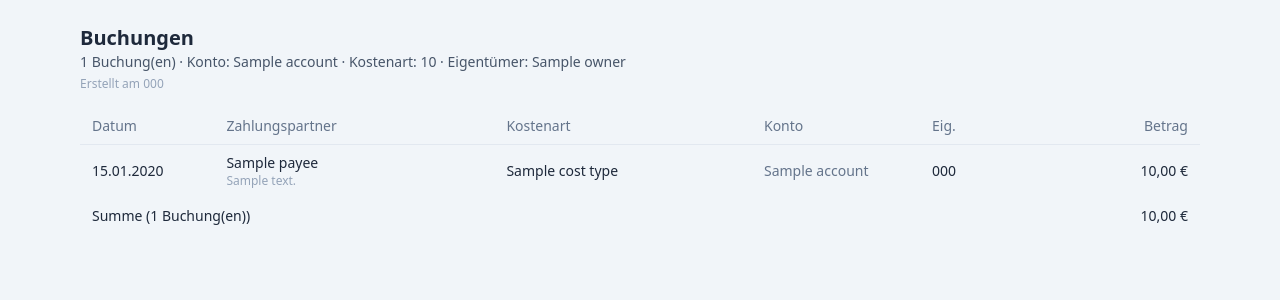
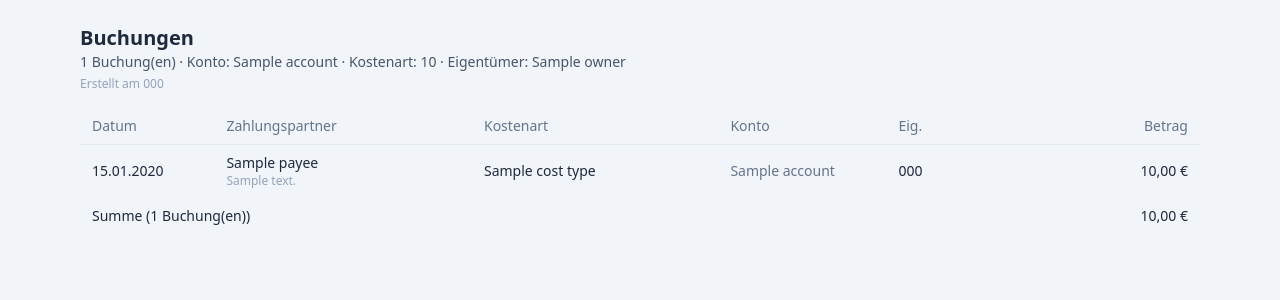
Before and after one commit to AtzeThon/WEG-Abrechnung, a FastAPI app: template app/templates/transactions/pdf.html in a window 1280 px wide. Shown: the part 57-357 px from the top of the page. Run offline with FastAPI, Linux system fonts and the light colour scheme; the template is opened without the code that fills it: most values are stand-ins (such as "Sample title", 1, 10 or a date in 2020).

Commit message:
Buchungen-PDF: Schrift 6,5 pt, Spalte „Eig." breiter
Grundschrift 7 -> 6,5 pt, Spalte „Eig." von 11 auf 14 % (~3 Zeichen mehr),
Gegenzug bei Zahlungspartner/Kostenart.

Co-Authored-By: Claude Sonnet 5 <noreply@anthropic.com>

```diff
--- a/app/pdf.py
+++ b/app/pdf.py
@@ -89,8 +89,8 @@ tr, thead, tbody, tfoot, table { page-break-inside: avoid; }
 TRANSACTIONS_PRINT_CSS = """
 @page { size: A4 portrait; margin: 13mm; }
 
-body { font-size: 7pt; line-height: 1.15; }
-h1 { font-size: 11pt; }
+body { font-size: 6.5pt; line-height: 1.15; }
+h1 { font-size: 10.5pt; }
 table { table-layout: fixed; width: 100% !important; }
 .th, .td { padding: 0.4mm 1mm !important; }
 th, td { overflow-wrap: break-word; word-break: break-word; }
--- a/app/templates/transactions/pdf.html
+++ b/app/templates/transactions/pdf.html
@@ -16,8 +16,8 @@
 
 <table class="w-full text-sm">
   <colgroup>
-    <col style="width: 12%"><col style="width: 25%"><col style="width: 23%">
-    <col style="width: 15%"><col style="width: 11%"><col style="width: 14%">
+    <col style="width: 12%"><col style="width: 23%"><col style="width: 22%">
+    <col style="width: 15%"><col style="width: 14%"><col style="width: 14%">
   </colgroup>
   <thead>
     <tr>
```
